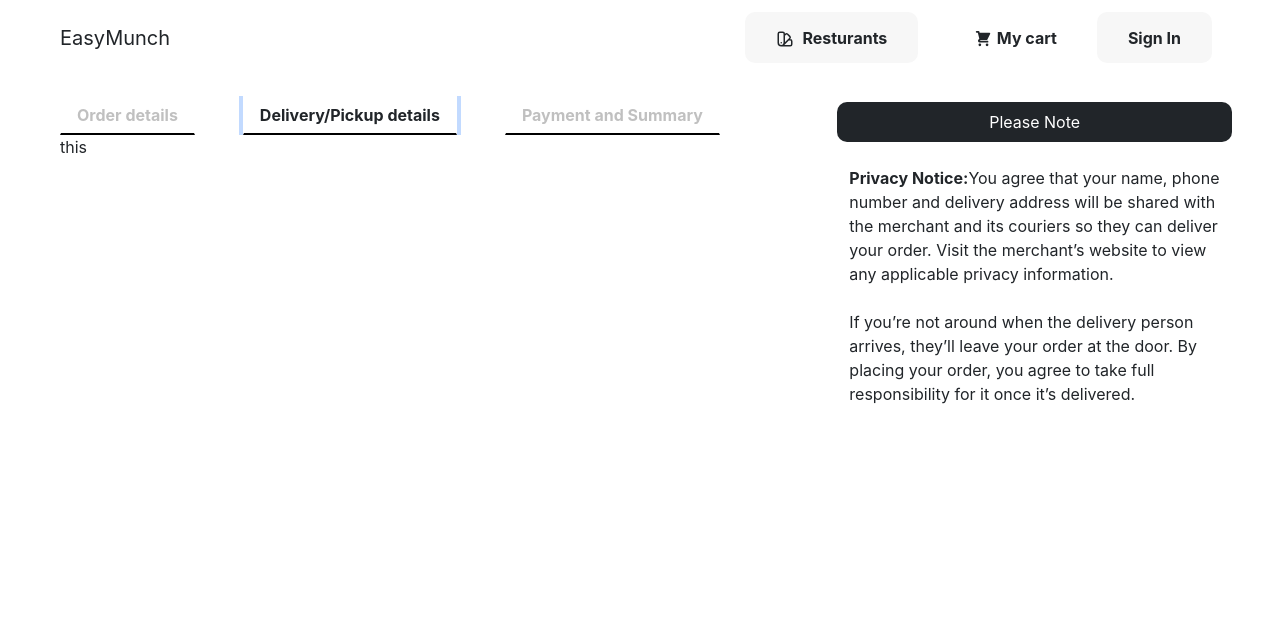
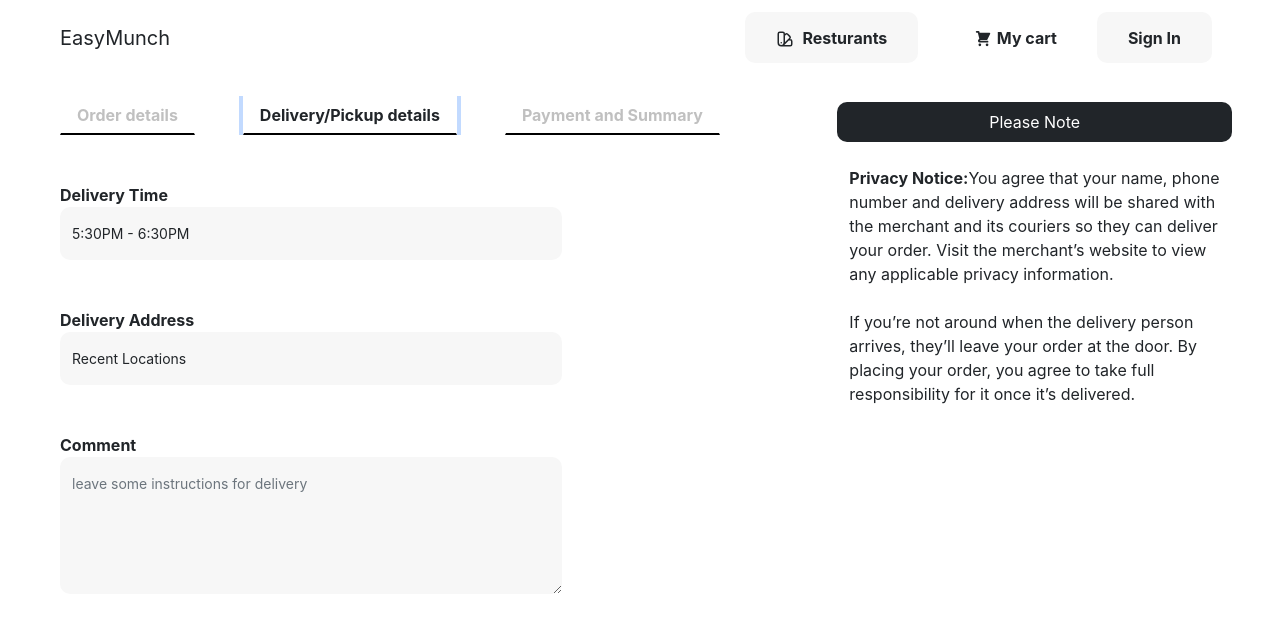
Before and after one commit to prime-infinity/easymunch, a React (Create React App) app: page /checkout in a window 1280 px wide. Both pictures are taken after a click on the button "Delivery/Pickup details". Shown: the top 632 px of the page. Built offline with nearby package versions, Linux system fonts and the light colour scheme.

Commit message:
second part of inner checkout

```diff
--- a/src/components/Checkout/inners/InnerAddress.jsx
+++ b/src/components/Checkout/inners/InnerAddress.jsx
@@ -1,7 +1,33 @@
 function InnerAddress() {
   return (
-    <div>
-      <span>this</span>
+    <div className="row pt-5 pb-5">
+      <div className="col-12">
+        <div className="row">
+          <div className="col-md-8 col-12">
+            <span className="fw-bold">Delivery Time</span> <br />
+            <select className="form-control bg-theme br-theme border-0 fs-14 py-3">
+              <option value="someting">5:30PM - 6:30PM</option>
+              <option value="something">something</option>
+            </select>
+            <br /> <br />
+            <span className="fw-bold">Delivery Address</span> <br />
+            <select className="form-control bg-theme br-theme border-0 fs-14 py-3">
+              <option value="someting">Recent Locations</option>
+              <option value="something">something</option>
+            </select>{" "}
+            <br /> <br />
+            {/*<button className="btn bg-dark text-white br-theme py-2">
+              Add new
+            </button>*/}
+            <span className="fw-bold">Comment</span> <br />
+            <textarea
+              placeholder="leave some instructions for delivery"
+              className="form-control bg-theme br-theme border-0 fs-14 py-3"
+              rows={5}
+            />
+          </div>
+        </div>
+      </div>
     </div>
   );
 }
```
